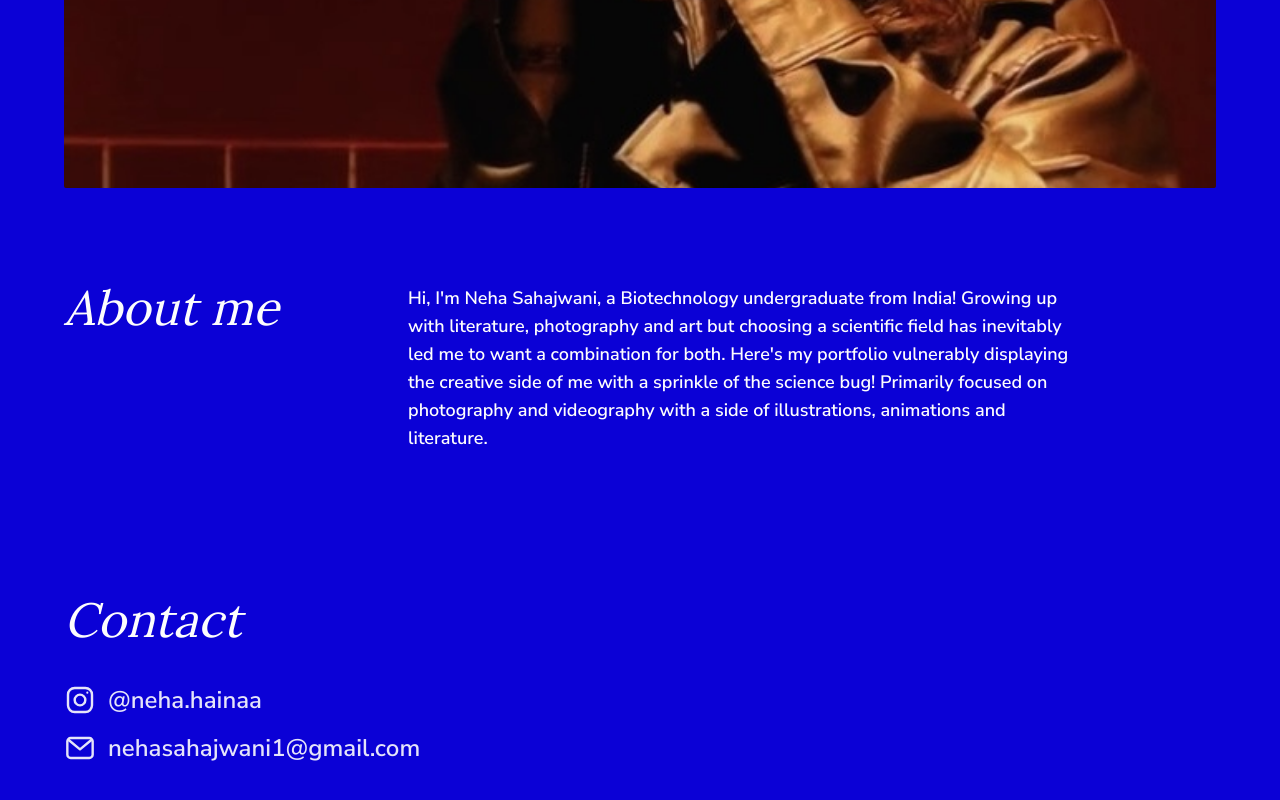
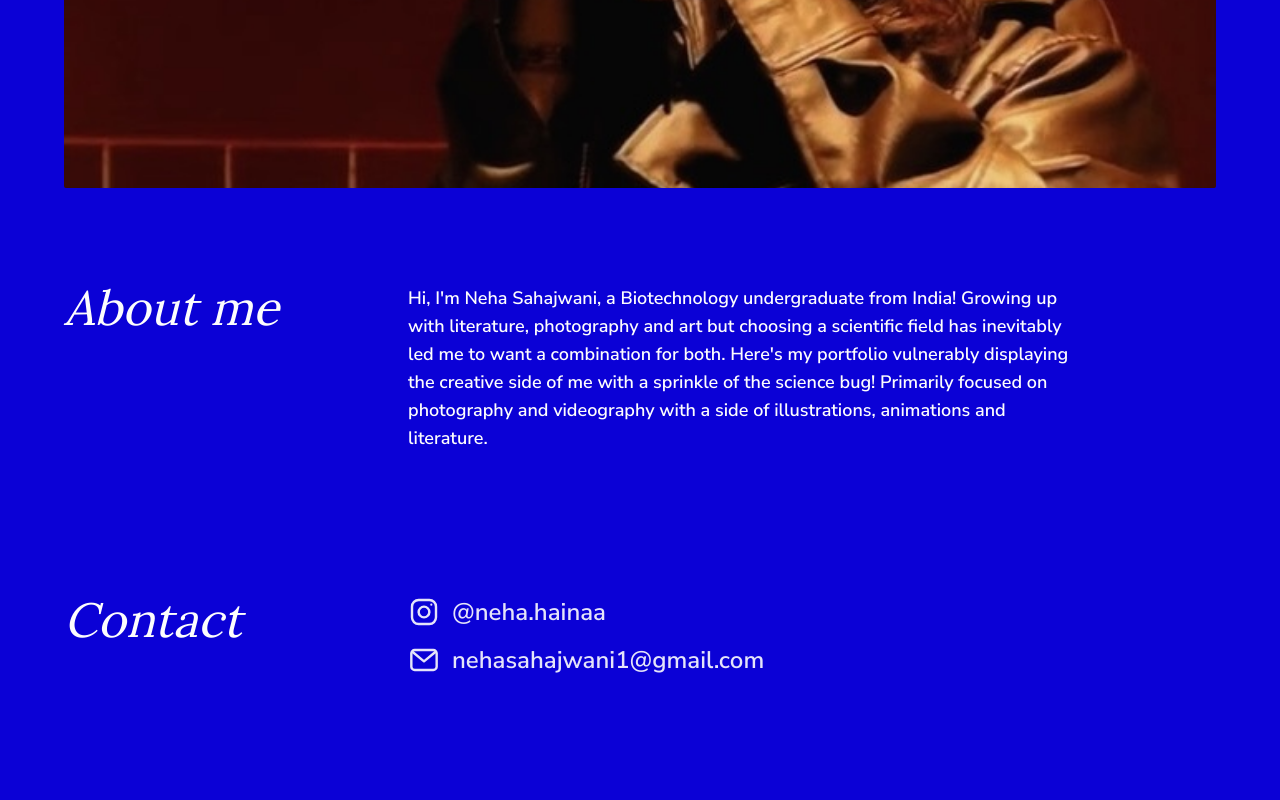
Before and after one commit to nehasahajwani/mirchibyneha, an Astro site: page / in a window 1280 px wide. Shown: the part 404-1204 px from the top of the page. Built offline with nearby package versions, Linux system fonts and the light colour scheme; Astro itself is replaced by a stand-in of ours.

Commit message:
Put Contact links in the same grid column as About body
Reuse the About section's two-column grid so the Contact heading sits beside the first link (same row) and both links share the About body's left edge.

Co-Authored-By: Claude Sonnet 5 <noreply@anthropic.com>

```diff
--- a/src/pages/index.astro
+++ b/src/pages/index.astro
@@ -32,8 +32,8 @@ import { withBase } from '../lib/paths';
     </section>
 
     <!-- Contact -->
-    <section id="contact" class="pb-32 md:pb-40">
-      <h2 class="font-display italic text-4xl md:text-5xl text-paper mb-10">
+    <section id="contact" class="grid grid-cols-1 md:grid-cols-[280px_1fr] gap-6 md:gap-16 pb-32 md:pb-40">
+      <h2 class="font-display italic text-4xl md:text-5xl text-paper">
         Contact
       </h2>
       <div class="flex flex-col gap-4">
```
